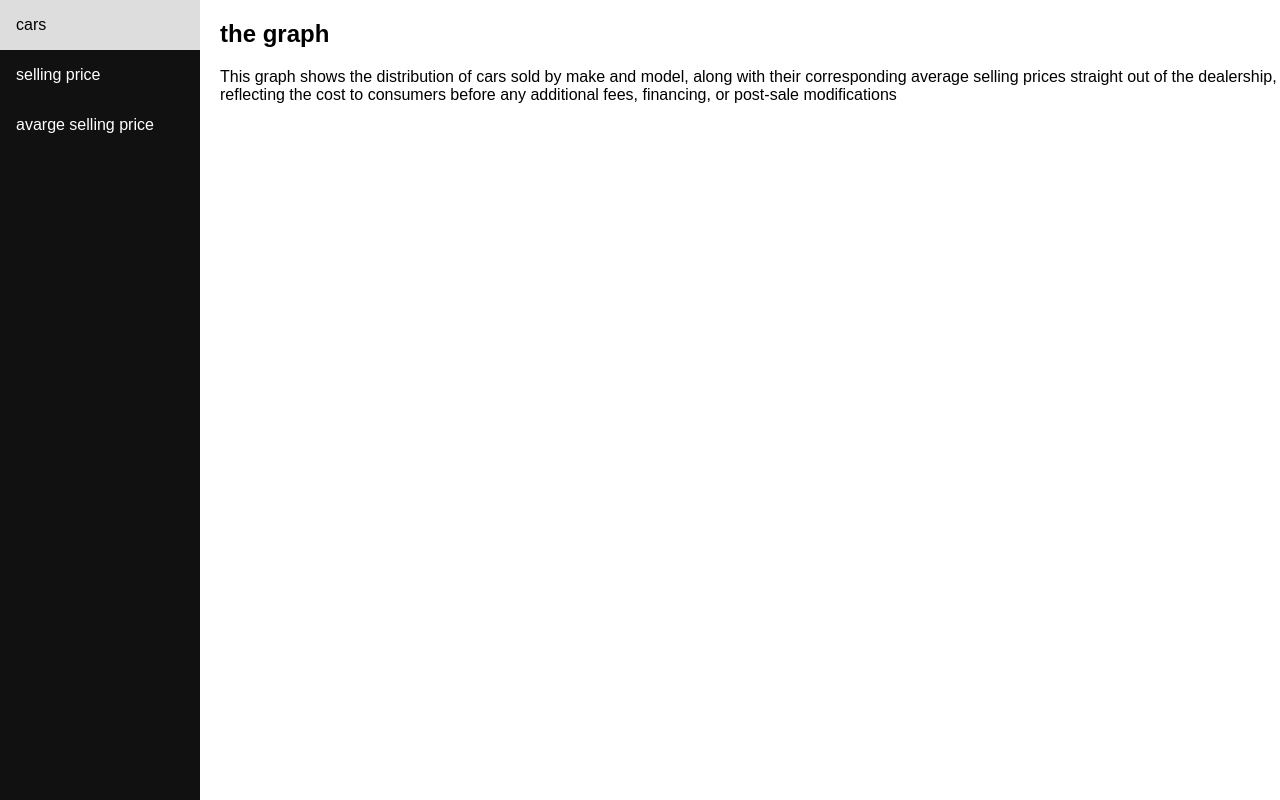
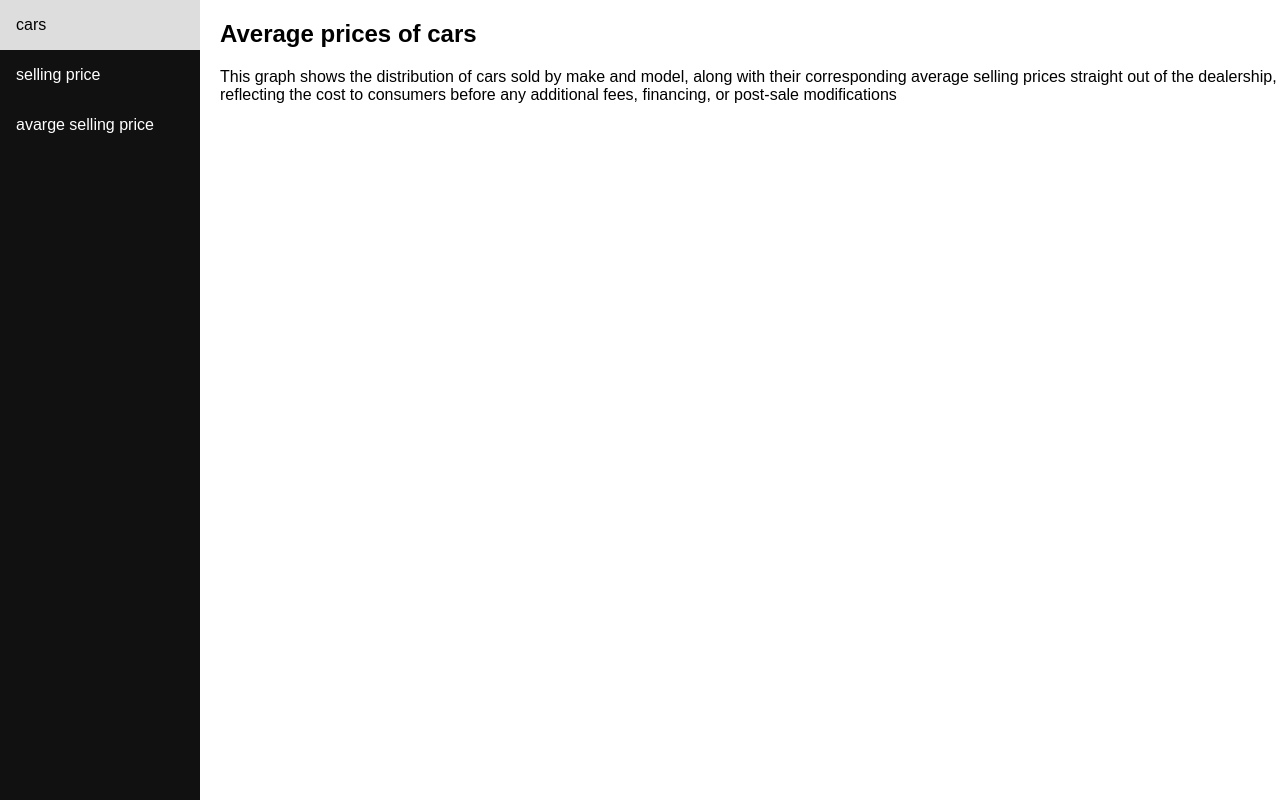
Before and after one commit to Harry151209/Car-sales, a plain HTML site: page index.html in a window 1280 px wide. Drawn offline with Linux system fonts and the light colour scheme.

Commit message:
Update index.html

```diff
--- a/index.html
+++ b/index.html
@@ -56,7 +56,7 @@ body {
   <a href="#">avarge selling price</a>
 </div>
 <div class="content">
-  <h2>the graph</h2>
+  <h2>Average prices of cars</h2>
   <p>
   This graph shows the distribution of cars sold by make and model, along with their corresponding average selling prices straight out of the dealership, reflecting the cost to consumers before any additional fees, financing, or post-sale modifications
   </p>
```
